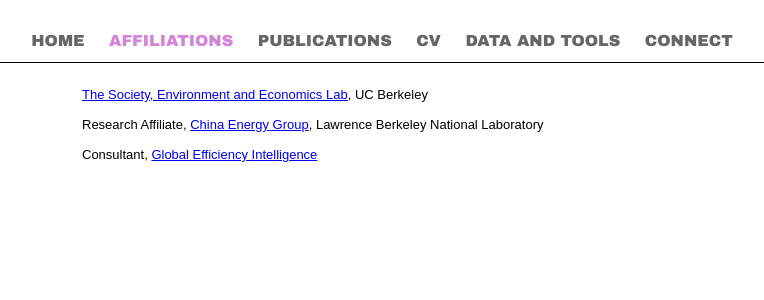
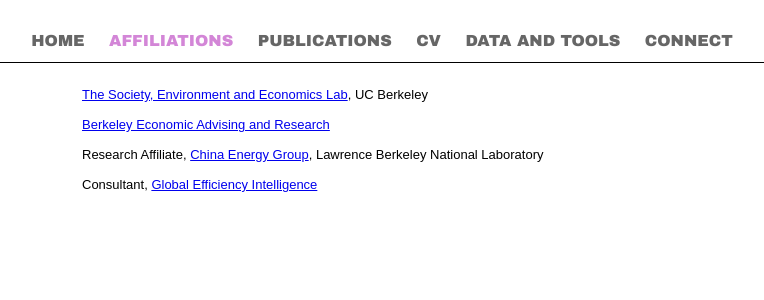
Before and after one commit to ccspringer/ccspringer.github.io, a Jekyll site: the page built from Affiliations/index.html, in a window 1280 px wide. Shown: the top 300 px of the page, without its empty margins (258-1022 px from the left). Built offline with Jekyll 4.4.1, drawn with Linux system fonts in a browser that asks for light colours.

Commit message:
Add BEAR affiliation

```diff
--- a/Affiliations/index.html
+++ b/Affiliations/index.html
@@ -3,7 +3,9 @@
 shortname: affiliations
 ---
 
-<p><a href="http://anthofflab.berkeley.edu//">The Society, Environment and Economics Lab</a>, UC Berkeley</p>
+<p><a href="http://anthofflab.berkeley.edu/">The Society, Environment and Economics Lab</a>, UC Berkeley</p>
+<p><br></p>
+<p><a href="http://bearecon.com/">Berkeley Economic Advising and Research</a></p>
 <p><br></p>
 <p>Research Affiliate, <a href="http://china.lbl.gov/">China Energy Group</a>, Lawrence Berkeley National Laboratory</p>
 <p><br></p>
--- a/_layouts/default.html
+++ b/_layouts/default.html
@@ -57,7 +57,7 @@
 		<nav>
 			<a href="/" {% if page.shortname contains "home" %}class="currentpage"{% endif %}>HOME</a>
             <a href="/Affiliations/" {% if page.shortname contains "affiliations" %}class="currentpage"{% endif %}>AFFILIATIONS</a>
-			<a href="/Publications/" {% if page.shortname contains "pubs" %}class="currentpage"{% endif %}>PUBLICATIONS</a>
+			<a href="/Publications/" {% if page.shortname contains "Pubs" %}class="currentpage"{% endif %}>PUBLICATIONS</a>
             <a href="/CV/" {% if page.shortname contains "CV" %}class="currentpage"{% endif %}>CV</a>
             <a href="/Data/" {% if page.shortname contains "Data" %}class="currentpage"{% endif %}>DATA AND TOOLS</a>
             <a href="/Connect/" {% if page.shortname contains "connect" %}class="currentpage"{% endif %}>CONNECT</a>
```
